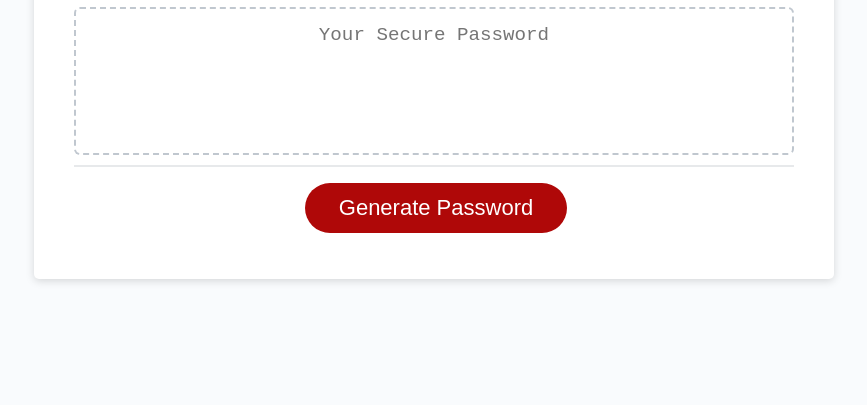
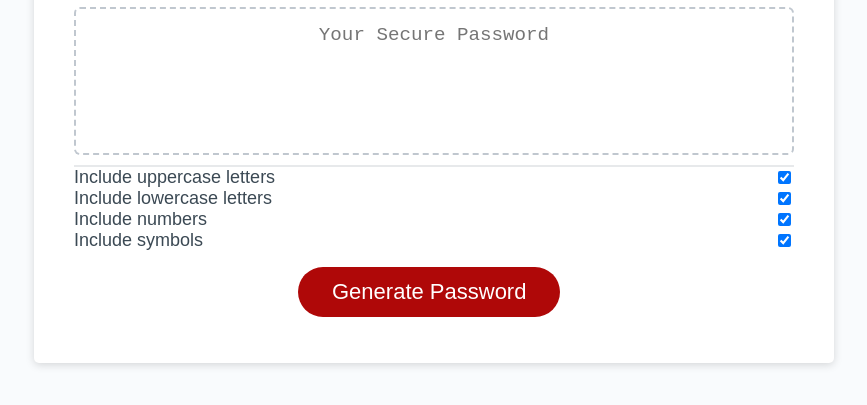
Before and after one commit to Alex-Waite/PasswordGeneratorHomework, a plain HTML site: page index.html in a window 1280 px wide. Shown: the part 241-646 px from the top of the page, without its empty margins (206-1073 px from the left). Drawn offline with Linux system fonts and the light colour scheme.

Commit message:
Added settings checkboxes to HTML and begun work on Password Object

```diff
--- a/index.html
+++ b/index.html
@@ -1,5 +1,6 @@
 <!DOCTYPE html>
 <html lang="en">
+
 <head>
   <meta charset="UTF-8" />
   <meta name="viewport" content="width=device-width, initial-scale=1.0" />
@@ -7,6 +8,7 @@
   <title>Password Generator</title>
   <link rel="stylesheet" href="style.css" />
 </head>
+
 <body>
   <div class="wrapper">
     <header>
@@ -17,18 +19,33 @@
         <h2>Generate a Password</h2>
       </div>
       <div class="card-body">
-          <textarea
-            readonly
-            id="password"
-            placeholder="Your Secure Password"
-            aria-label="Generated Password"
-          ></textarea>
+        <textarea readonly id="password" placeholder="Your Secure Password" aria-label="Generated Password"></textarea>
+
       </div>
+
       <div class="card-footer">
+        <div class="setting">
+          <label>Include uppercase letters</label>
+          <input type="checkbox" id="uppercase" checked />
+        </div>
+        <div class="setting">
+          <label>Include lowercase letters</label>
+          <input type="checkbox" id="lowercase" checked />
+        </div>
+        <div class="setting">
+          <label>Include numbers</label>
+          <input type="checkbox" id="numbers" checked />
+        </div>
+        <div class="setting">
+          <label>Include symbols</label>
+          <input type="checkbox" id="symbols" checked />
+        </div>
+      </div>
       <button id="generate" class="btn">Generate Password</button>
     </div>
   </div>
   </div>
   <script src="script.js"></script>
 </body>
+
 </html>
--- a/script.js
+++ b/script.js
@@ -9,7 +9,7 @@ var generateBtn = document.querySelector("#generate");
 
 
 
-// Character Generator
+// Character Generator, Characters loacted from https://www.w3schools.com/html/html_charset.asp
 
 function getRandomLowercase() {
   return String.fromCharCode(Math.floor(Math.random() * 26) + 97)
@@ -33,6 +33,12 @@ console.log(getRandomUppercase())
 console.log(getRandomNumber())
 console.log(getRandomSpecialCharacter())
 
+const randomPass = {
+  lowercase: getRandomLowercase,
+  uppercase: getRandomUppercase,
+  number: getRandomNumber,
+  specialCharacter: getRandomSpecialCharacter
+};
 
 
 
--- a/style.css
+++ b/style.css
@@ -76,8 +76,7 @@ header {
   border: none;
   background-color: hsl(360, 91%, 36%);
   border-radius: 25px;
-  box-shadow: rgba(0, 0, 0, 0.1) 0px 1px 6px 0px rgba(0, 0, 0, 0.2) 0px 1px 1px
-    0px;
+  box-shadow: rgba(0, 0, 0, 0.1) 0px 1px 6px 0px rgba(0, 0, 0, 0.2) 0px 1px 1px 0px;
   color: hsl(0, 0%, 100%);
   display: inline-block;
   font-size: 22px;
@@ -86,6 +85,13 @@ header {
   padding: 14px 34px;
   text-align: center;
   cursor: pointer;
+  margin-left: 14rem;
+}
+
+.setting {
+  display: flex;
+  justify-content: space-between;
+  align-items: center;
 }
 
 button[disabled] {
```
Lines whose indentation alone changed are shown as unchanged.
